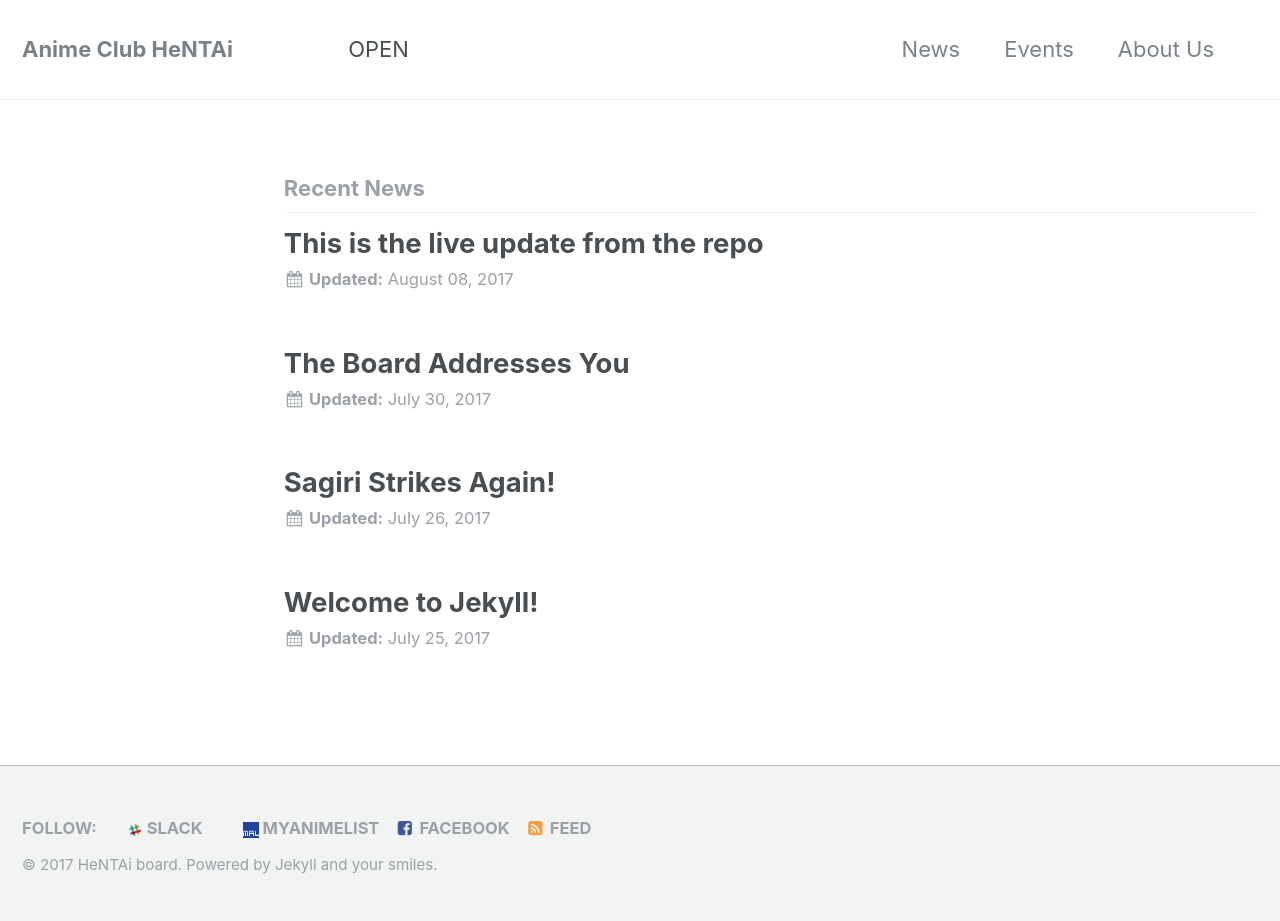
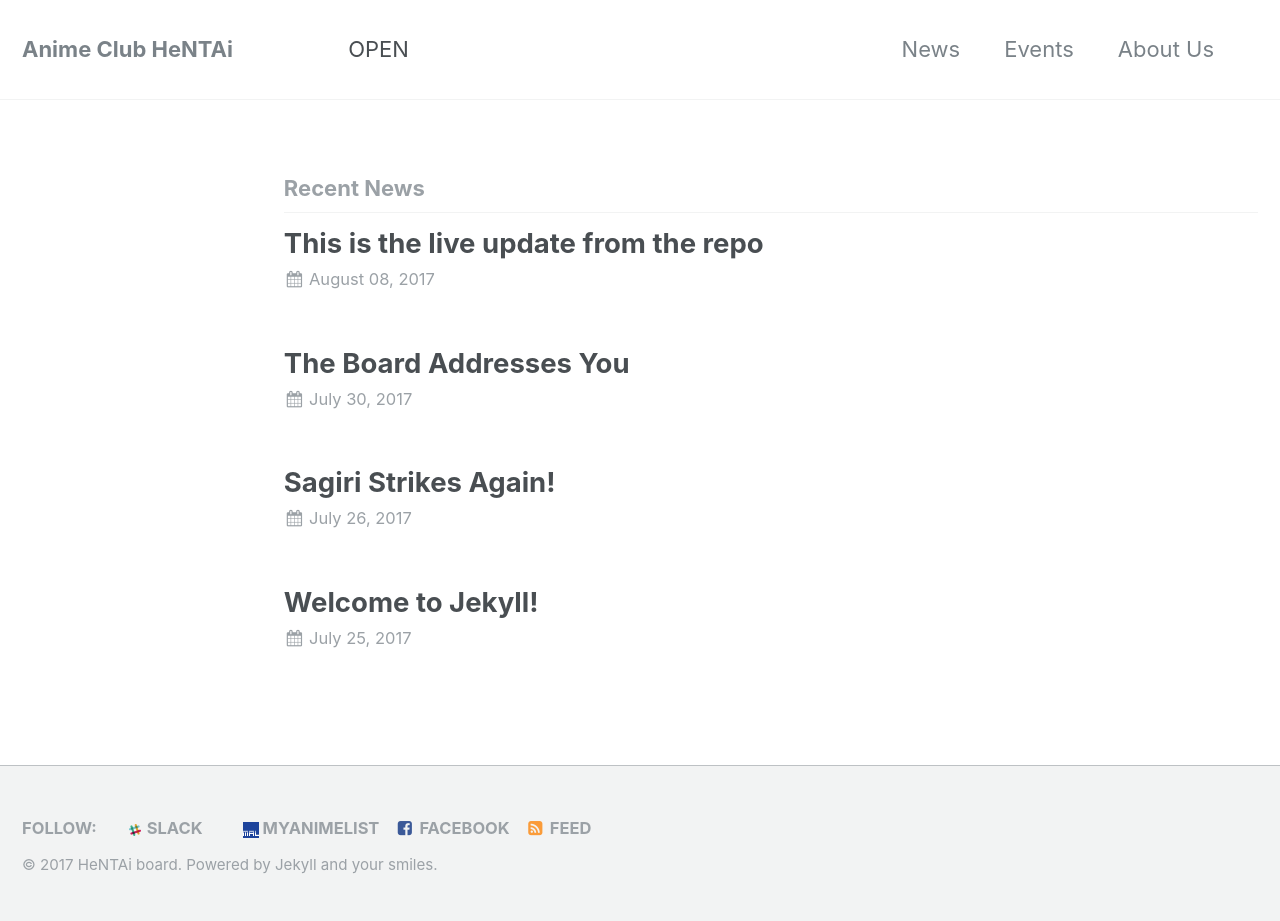
Before and after one commit to HNTA-Club/website, a Jekyll site: the page built from news/index.html, in a window 1280 px wide. Built offline with Jekyll 4.4.1, drawn with Linux system fonts in a browser that asks for light colours; the list of posts is cut into pages by our own code.

Commit message:
Remove the labels from the date on the news listing page

```diff
--- a/_includes/archive-single.html
+++ b/_includes/archive-single.html
@@ -31,9 +31,9 @@
       {% endif %}
     </h2>
 	{% if post.last_modified_at %}
-          <p class="page__meta"><strong><i class="fa fa-fw fa-calendar" aria-hidden="true"></i> {{ site.data.ui-text[site.locale].date_label | default: "Updated:" }}</strong> <time datetime="{{ post.last_modified_at | date: "%Y-%m-%d" }}">{{ post.last_modified_at | date: "%B %d, %Y" }}</time></p>
+          <p class="page__meta"><strong><i class="fa fa-fw fa-calendar" aria-hidden="true"></i> </strong> <time datetime="{{ post.last_modified_at | date: "%Y-%m-%d" }}">{{ post.last_modified_at | date: "%B %d, %Y" }}</time></p>
     {% elsif post.date %}
-          <p class="page__meta"><strong><i class="fa fa-fw fa-calendar" aria-hidden="true"></i> {{ site.data.ui-text[site.locale].date_label | default: "Updated:" }}</strong> <time datetime="{{ post.date | date_to_xmlschema }}">{{ post.date | date: "%B %d, %Y" }}</time></p>
+          <p class="page__meta"><strong><i class="fa fa-fw fa-calendar" aria-hidden="true"></i> </strong> <time datetime="{{ post.date | date_to_xmlschema }}">{{ post.date | date: "%B %d, %Y" }}</time></p>
 	{% endif %}
 	{% comment %}
 		{% if post.excerpt %}<p class="archive__item-excerpt" itemprop="description">{{ post.excerpt | markdownify | strip_html | truncate: 160 }}</p>{% endif %}
```
